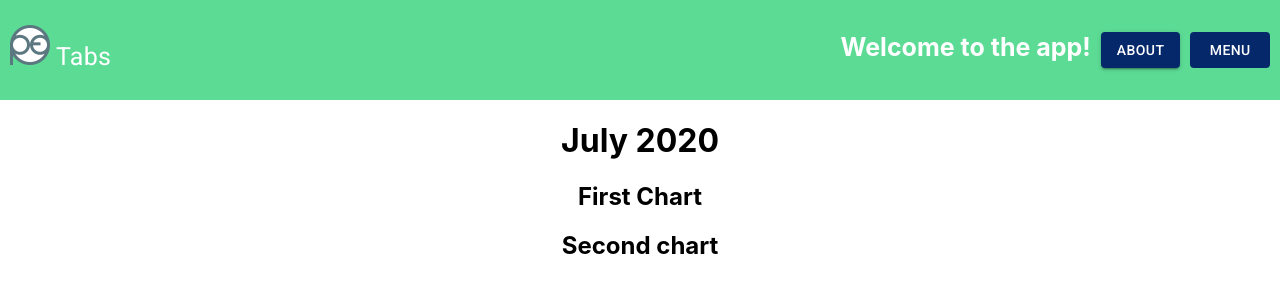
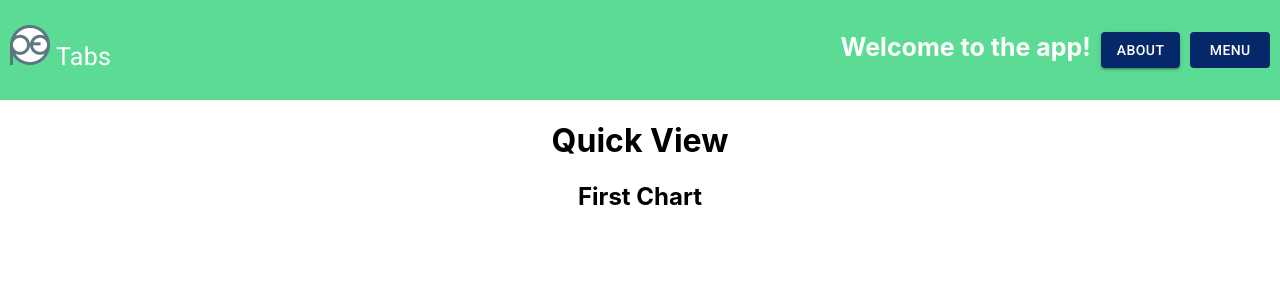
Before and after one commit to stanleysh/tabs, a React (Create React App) app: page /demo in a window 1280 px wide. Shown: the top 300 px of the page. Built offline with nearby package versions, Linux system fonts and the light colour scheme; no server answers.

Commit message:
converted demo page to a functional object

```diff
--- a/src/pages/DemoPage/DemoPage.jsx
+++ b/src/pages/DemoPage/DemoPage.jsx
@@ -1,26 +1,28 @@
-import React, {Component} from 'react';
+import React, {Component, useState, useEffect} from 'react';
 import './DemoPage.css';
 import expenseService from '../../utils/expenseService';
 
-class DemoPage extends Component {
-    state = {
-        headers: {}
-    }
+function DemoPage({history}) {
+    const [totalAmount, setTotalAmount] = useState();
+    const [currentAmount, setCurrentAmount] = useState();
 
-    async componentDidMount() {
-        const amount = await expenseService.getMonthlyCost('/api/expenses');
-        this.setState({headers: amount})
-    }
+    useEffect(() => {
+        // when searching up specific users use the following below:
+        // const amount = await expenseService.getMonthlyCost('/api/expenses', {user: 2})
+        async function getCost() {
+            const result = await expenseService.getMonthlyCost('/api/expenses')
+            setTotalAmount(result.total_amount)
+        };
+        getCost();
+    }, [])
 
-    render() {
-        return (
-            <div className = 'month-preview'>
-                <h1>July 2020</h1>
-                <h2>First Chart {this.state.headers['total_amount']}</h2>
-                <h2>Second chart {this.state.headers['current_amount']}</h2>
-            </div>
-        )
-    }
+    return (
+        <div className = 'month-preview'>
+            <h1>Quick View</h1>
+            <h2>First Chart {totalAmount}</h2>
+            {/* <h2>Second chart {currentAmount}</h2> */}
+        </div>
+    )
 };
 
 export default DemoPage;
--- a/src/pages/app/App.js
+++ b/src/pages/app/App.js
@@ -63,7 +63,7 @@ class App extends Component {
           user = {this.state.user}
           />
         }/>
-        <Route exact path = '/demo' render={() =>
+        <Route exact path = '/demo' render={({history}) =>
         <DemoPage/>
         }/>
         </Switch>
```
